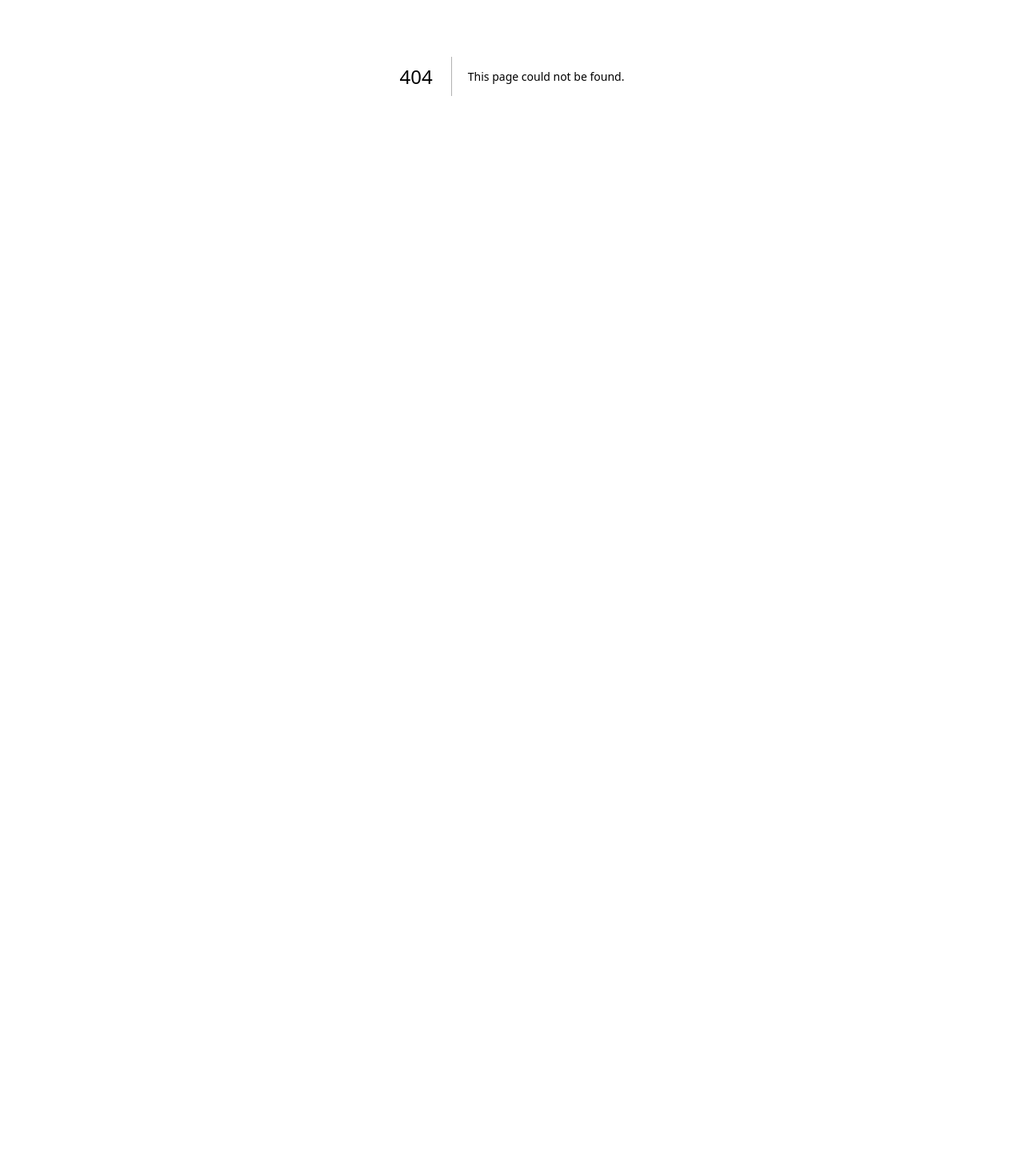
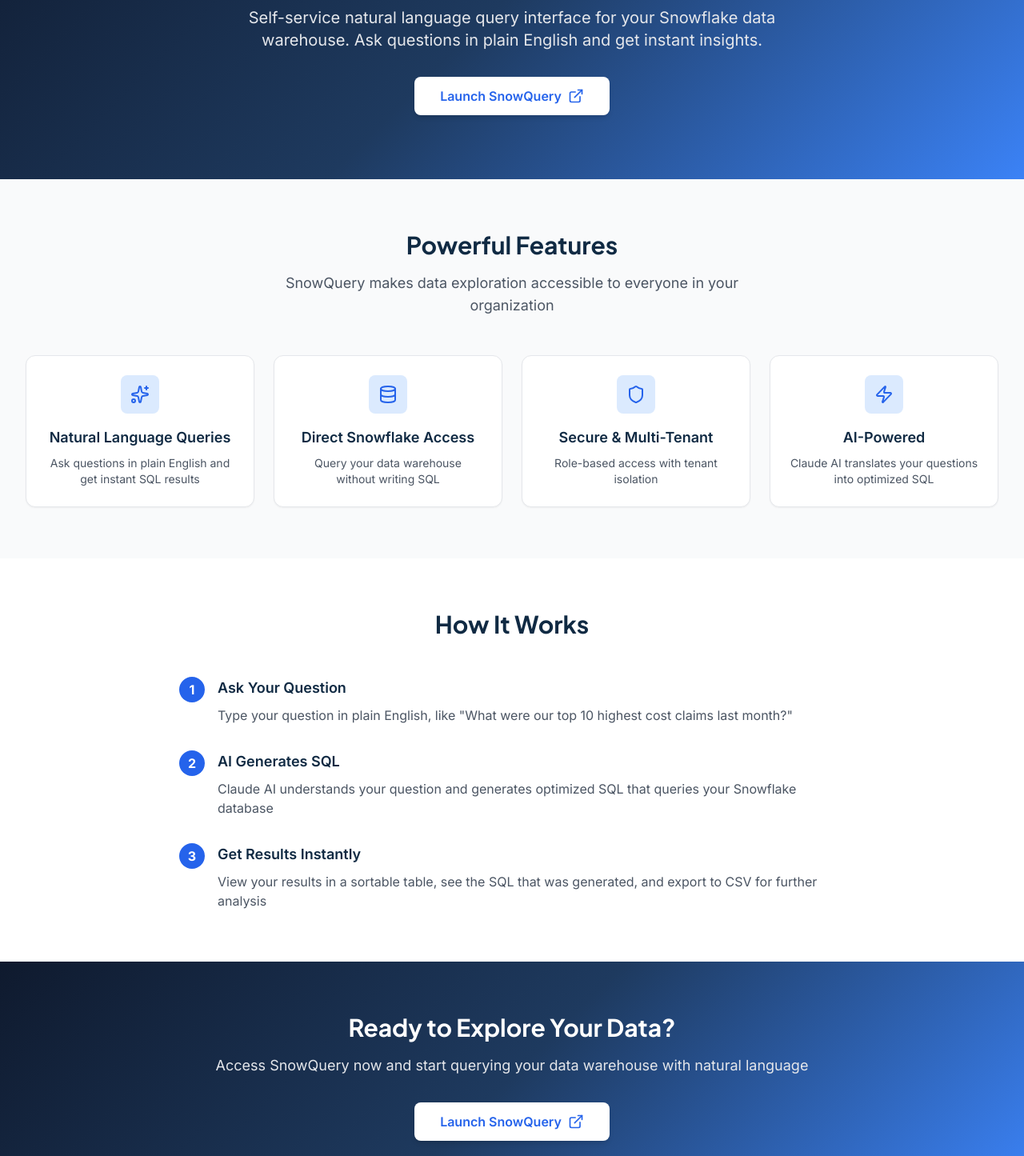
Before and after one commit to OpenFlowInsights/healthcare-analytics, a Next.js app in the folder app/: page /data-tools in a window 1280 px wide. Before the commit this address had no page. Shown: the part 305-1750 px from the top of the page at 80% size. Before the commit the page ends 800 px from the top, so only its background shows below. Built offline with nearby package versions, Linux system fonts and the light colour scheme.

Commit message:
Add Data Tools page with SnowQuery integration

```diff
--- /dev/null
+++ b/app/app/data-tools/page.tsx
@@ -0,0 +1,180 @@
+import Navigation from '@/components/Navigation';
+import { Footer } from '@/components/Footer';
+import { Card, CardHeader, CardContent } from '@/components/ui/Card';
+import { Database, Sparkles, Shield, Zap, ExternalLink } from 'lucide-react';
+import Link from 'next/link';
+
+export default function DataToolsPage() {
+  const snowqueryUrl = 'http://3.215.39.117:3002';
+
+  const features = [
+    {
+      icon: Sparkles,
+      title: 'Natural Language Queries',
+      description: 'Ask questions in plain English and get instant SQL results',
+    },
+    {
+      icon: Database,
+      title: 'Direct Snowflake Access',
+      description: 'Query your data warehouse without writing SQL',
+    },
+    {
+      icon: Shield,
+      title: 'Secure & Multi-Tenant',
+      description: 'Role-based access with tenant isolation',
+    },
+    {
+      icon: Zap,
+      title: 'AI-Powered',
+      description: 'Claude AI translates your questions into optimized SQL',
+    },
+  ];
+
+  return (
+    <>
+      <Navigation variant="light" />
+      <main className="min-h-screen bg-gray-50">
+        {/* Hero Section */}
+        <section className="bg-gradient-navy-blue py-20">
+          <div className="max-w-7xl mx-auto px-4 sm:px-6 lg:px-8">
+            <div className="text-center">
+              <div className="inline-flex items-center justify-center w-20 h-20 bg-white/10 rounded-2xl mb-6">
+                <Database className="w-10 h-10 text-white" />
+              </div>
+              <h1 className="font-heading font-bold text-4xl sm:text-5xl text-white mb-4">
+                SnowQuery
+              </h1>
+              <p className="text-xl text-gray-200 max-w-3xl mx-auto mb-8">
+                Self-service natural language query interface for your Snowflake data warehouse.
+                Ask questions in plain English and get instant insights.
+              </p>
+              <a
+                href={snowqueryUrl}
+                target="_blank"
+                rel="noopener noreferrer"
+                className="inline-flex items-center gap-2 bg-white text-blue-600 px-8 py-3 rounded-lg font-semibold hover:bg-gray-100 transition-colors shadow-md hover:shadow-lg"
+              >
+                Launch SnowQuery
+                <ExternalLink className="w-5 h-5" />
+              </a>
+            </div>
+          </div>
+        </section>
+
+        {/* Features Grid */}
+        <section className="py-16">
+          <div className="max-w-7xl mx-auto px-4 sm:px-6 lg:px-8">
+            <div className="text-center mb-12">
+              <h2 className="font-heading font-bold text-3xl text-navy-900 mb-4">
+                Powerful Features
+              </h2>
+              <p className="text-lg text-gray-600 max-w-2xl mx-auto">
+                SnowQuery makes data exploration accessible to everyone in your organization
+              </p>
+            </div>
+
+            <div className="grid grid-cols-1 md:grid-cols-2 lg:grid-cols-4 gap-6">
+              {features.map((feature) => {
+                const Icon = feature.icon;
+                return (
+                  <Card key={feature.title}>
+                    <CardContent className="pt-6">
+                      <div className="flex flex-col items-center text-center">
+                        <div className="w-12 h-12 bg-blue-100 rounded-lg flex items-center justify-center mb-4">
+                          <Icon className="w-6 h-6 text-blue-600" />
+                        </div>
+                        <h3 className="font-semibold text-lg text-navy-900 mb-2">
+                          {feature.title}
+                        </h3>
+                        <p className="text-sm text-gray-600">
+                          {feature.description}
+                        </p>
+                      </div>
+                    </CardContent>
+                  </Card>
+                );
+              })}
+            </div>
+          </div>
+        </section>
+
+        {/* How It Works */}
+        <section className="py-16 bg-white">
+          <div className="max-w-4xl mx-auto px-4 sm:px-6 lg:px-8">
+            <div className="text-center mb-12">
+              <h2 className="font-heading font-bold text-3xl text-navy-900 mb-4">
+                How It Works
+              </h2>
+            </div>
+
+            <div className="space-y-8">
+              <div className="flex gap-4">
+                <div className="flex-shrink-0 w-8 h-8 bg-blue-600 text-white rounded-full flex items-center justify-center font-bold">
+                  1
+                </div>
+                <div>
+                  <h3 className="font-semibold text-lg text-navy-900 mb-2">
+                    Ask Your Question
+                  </h3>
+                  <p className="text-gray-600">
+                    Type your question in plain English, like &quot;What were our top 10 highest cost claims last month?&quot;
+                  </p>
+                </div>
+              </div>
+
+              <div className="flex gap-4">
+                <div className="flex-shrink-0 w-8 h-8 bg-blue-600 text-white rounded-full flex items-center justify-center font-bold">
+                  2
+                </div>
+                <div>
+                  <h3 className="font-semibold text-lg text-navy-900 mb-2">
+                    AI Generates SQL
+                  </h3>
+                  <p className="text-gray-600">
+                    Claude AI understands your question and generates optimized SQL that queries your Snowflake database
+                  </p>
+                </div>
+              </div>
+
+              <div className="flex gap-4">
+                <div className="flex-shrink-0 w-8 h-8 bg-blue-600 text-white rounded-full flex items-center justify-center font-bold">
+                  3
+                </div>
+                <div>
+                  <h3 className="font-semibold text-lg text-navy-900 mb-2">
+                    Get Results Instantly
+                  </h3>
+                  <p className="text-gray-600">
+                    View your results in a sortable table, see the SQL that was generated, and export to CSV for further analysis
+                  </p>
+                </div>
+              </div>
+            </div>
+          </div>
+        </section>
+
+        {/* CTA Section */}
+        <section className="py-16 bg-gradient-navy-blue">
+          <div className="max-w-4xl mx-auto px-4 sm:px-6 lg:px-8 text-center">
+            <h2 className="font-heading font-bold text-3xl text-white mb-4">
+              Ready to Explore Your Data?
+            </h2>
+            <p className="text-lg text-gray-200 mb-8">
+              Access SnowQuery now and start querying your data warehouse with natural language
+            </p>
+            <a
+              href={snowqueryUrl}
+              target="_blank"
+              rel="noopener noreferrer"
+              className="inline-flex items-center gap-2 bg-white text-blue-600 px-8 py-3 rounded-lg font-semibold hover:bg-gray-100 transition-colors shadow-md hover:shadow-lg"
+            >
+              Launch SnowQuery
+              <ExternalLink className="w-5 h-5" />
+            </a>
+          </div>
+        </section>
+      </main>
+      <Footer />
+    </>
+  );
+}
--- a/app/components/Navigation.tsx
+++ b/app/components/Navigation.tsx
@@ -27,6 +27,7 @@
   // Links based on variant
   const lightLinks: NavLink[] = [
     { href: '/dashboards', label: 'Dashboards' },
+    { href: '/data-tools', label: 'Data Tools' },
     { href: '/blog', label: 'Blog' },
     { href: '#', label: 'About' },
   ];
--- a/app/lib/constants/dashboards.ts
+++ b/app/lib/constants/dashboards.ts
@@ -89,7 +89,8 @@
     title: 'SnowQuery',
     description: 'Self-service SQL query interface for Snowflake data warehouse. Run custom queries and export results.',
     category: 'tools',
-    status: 'coming-soon',
+    href: '/data-tools',
+    status: 'active',
   },
 ];
 
```
